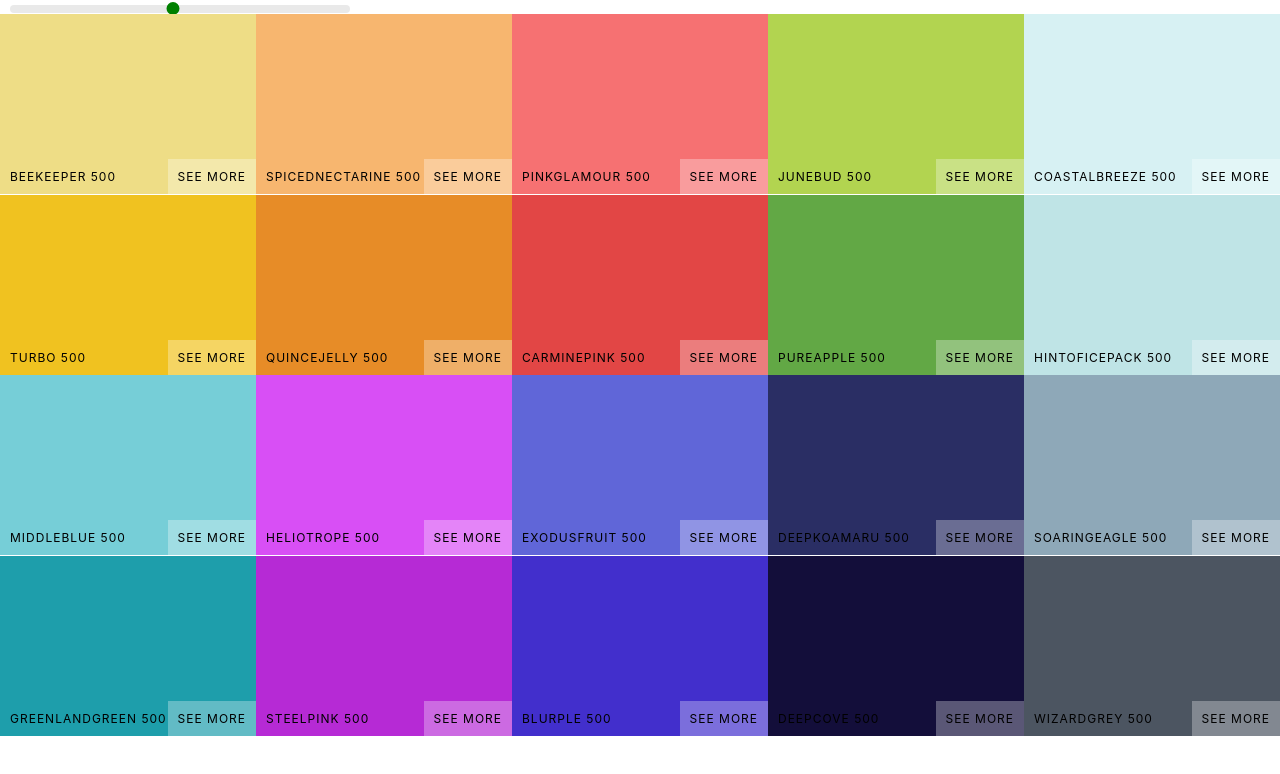
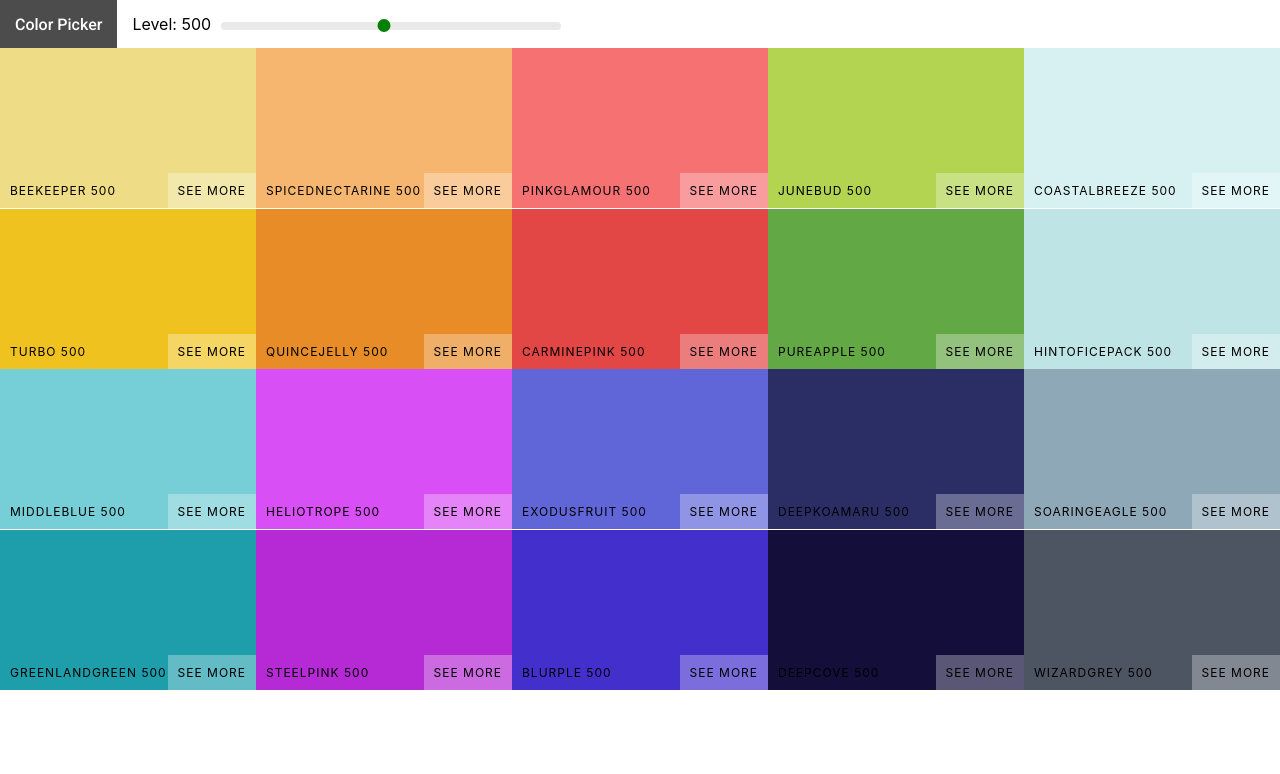
Before and after one commit to harelpanker/react-colors, a React (Create React App) app: page / in a window 1280 px wide. Shown: the top 774 px of the page. Built offline with nearby package versions, Linux system fonts and the light colour scheme.

Commit message:
Add Navbar

```diff
--- /dev/null
+++ b/src/components/Navbar.css
@@ -0,0 +1,52 @@
+@import url("https://fonts.googleapis.com/css2?family=Roboto:wght@400;500&display=swap");
+.Navbar {
+  display: flex;
+  align-items: center;
+  justify-content: flex-start;
+  height: 6vh;
+}
+.slider-container {
+  display: flex;
+  align-items: center;
+  justify-content: flex-start;
+}
+.logo {
+  font-weight: 300;
+  font-size: 1rem;
+  padding: 0 15px;
+  background-color: rgba(0, 0, 0, 0.7);
+  margin-right: 15px;
+  font-family: "Roboto", sans-serif;
+  font-weight: 500;
+  height: 100%;
+  display: flex;
+  align-items: center;
+}
+.logo a {
+  text-decoration: none;
+  color: white;
+}
+.slider {
+  width: 340px;
+  margin: 0 10px;
+  /* display: inline-block; */
+}
+.Palette .rc-slider-track {
+  background-color: transparent;
+}
+.Palette .rc-slider-rail {
+  height: 8px;
+}
+.Palette .rc-slider-handle,
+.Palette .rc-slider-handle:active,
+.Palette .rc-slider-handle:hover,
+.Palette .rc-slider-handle:focus {
+  background-color: green;
+  outline: none;
+  border: 2px solid green;
+  box-shadow: none;
+  width: 13px;
+  height: 13px;
+  margin-left: -7px;
+  margin-top: -3px;
+}
--- /dev/null
+++ b/src/components/Navbar.js
@@ -0,0 +1,35 @@
+import React, { Component } from "react";
+
+// https://github.com/react-component/slider
+import Slider from "rc-slider";
+import "rc-slider/assets/index.css";
+
+import "./Navbar.css";
+
+class Navbar extends Component {
+  render() {
+    const { level, changeLevel } = this.props;
+    return (
+      <nav className='Navbar'>
+        <div className='logo'>
+          <a href='/'>Color Picker</a>
+        </div>
+        <div className='slider-container'>
+          {/* Slider */}
+          <span>Level: {level}</span>
+          <div className='slider'>
+            <Slider
+              min={100}
+              max={900}
+              step={100}
+              defaultValue={level}
+              onAfterChange={changeLevel}
+            />
+          </div>
+        </div>
+      </nav>
+    );
+  }
+}
+
+export default Navbar;
--- a/src/components/Palette.css
+++ b/src/components/Palette.css
@@ -2,29 +2,5 @@
   height: 100vh;
 }
 .palette-colors {
-  height: 90%;
+  height: 80%;
 }
-.slider {
-  width: 340px;
-  margin: 0 10px;
-  /* display: inline-block; */
-}
-.Palette .rc-slider-track {
-  background-color: transparent;
-}
-.Palette .rc-slider-rail {
-  height: 8px;
-}
-.Palette .rc-slider-handle,
-.Palette .rc-slider-handle:active,
-.Palette .rc-slider-handle:hover,
-.Palette .rc-slider-handle:focus {
-  background-color: green;
-  outline: none;
-  border: 2px solid green;
-  box-shadow: none;
-  width: 13px;
-  height: 13px;
-  margin-left: -7px;
-  margin-top: -3px;
-}
--- a/src/components/Palette.js
+++ b/src/components/Palette.js
@@ -1,12 +1,9 @@
 import React, { Component } from "react";
 
-// https://github.com/react-component/slider
-import Slider from "rc-slider";
-import "rc-slider/assets/index.css";
+import ColorBox from "./ColorBox";
+import Navbar from "./Navbar";
 
 import "./Palette.css";
-
-import ColorBox from "./ColorBox";
 
 class Palette extends Component {
   constructor(props) {
@@ -29,17 +26,8 @@
     return (
       <div className='Palette'>
         {/* Navbar */}
+        <Navbar level={level} changeLevel={this.changeLevel} />
         <div className='palette-colors'>
-          <div className='slider'>
-            <Slider
-              min={100}
-              max={900}
-              step={100}
-              defaultValue={level}
-              onAfterChange={this.changeLevel}
-            />
-          </div>
-
           {/* all of color boxs*/}
           {ColorBoxs}
         </div>
```
